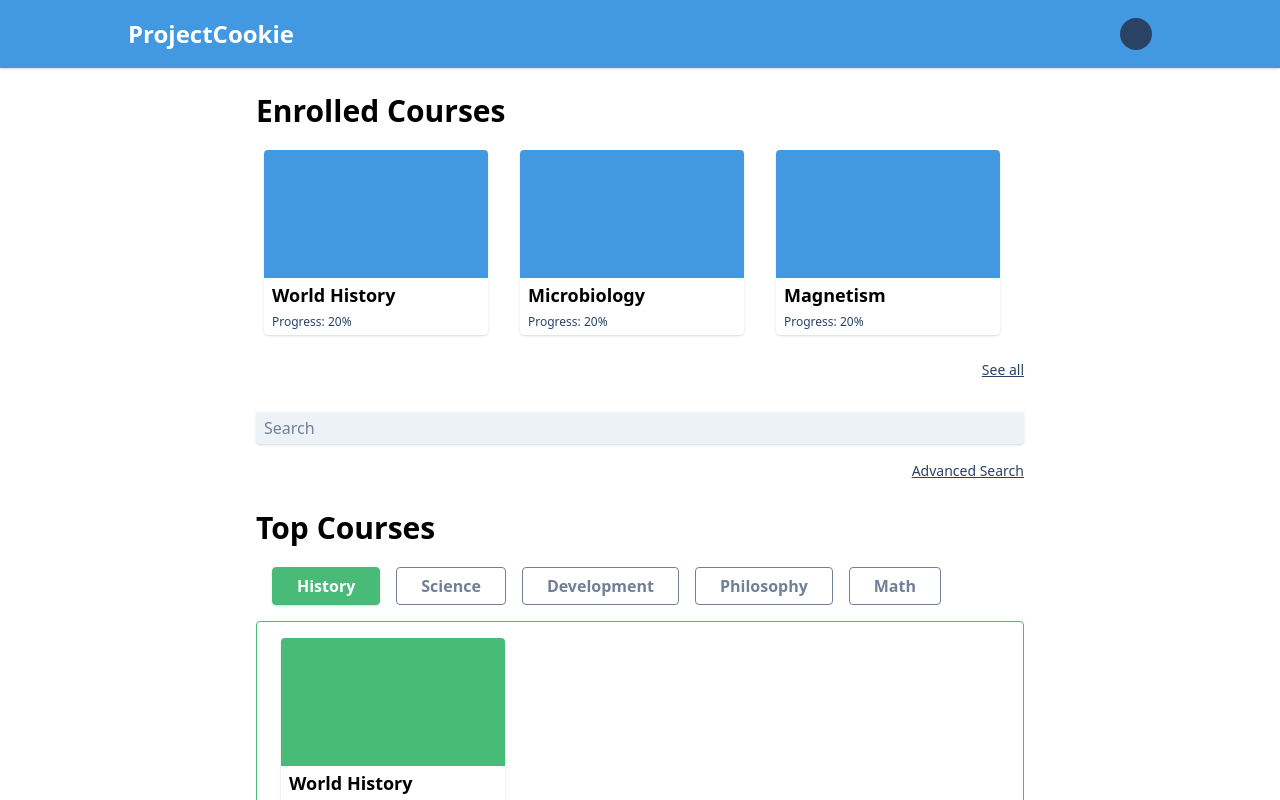
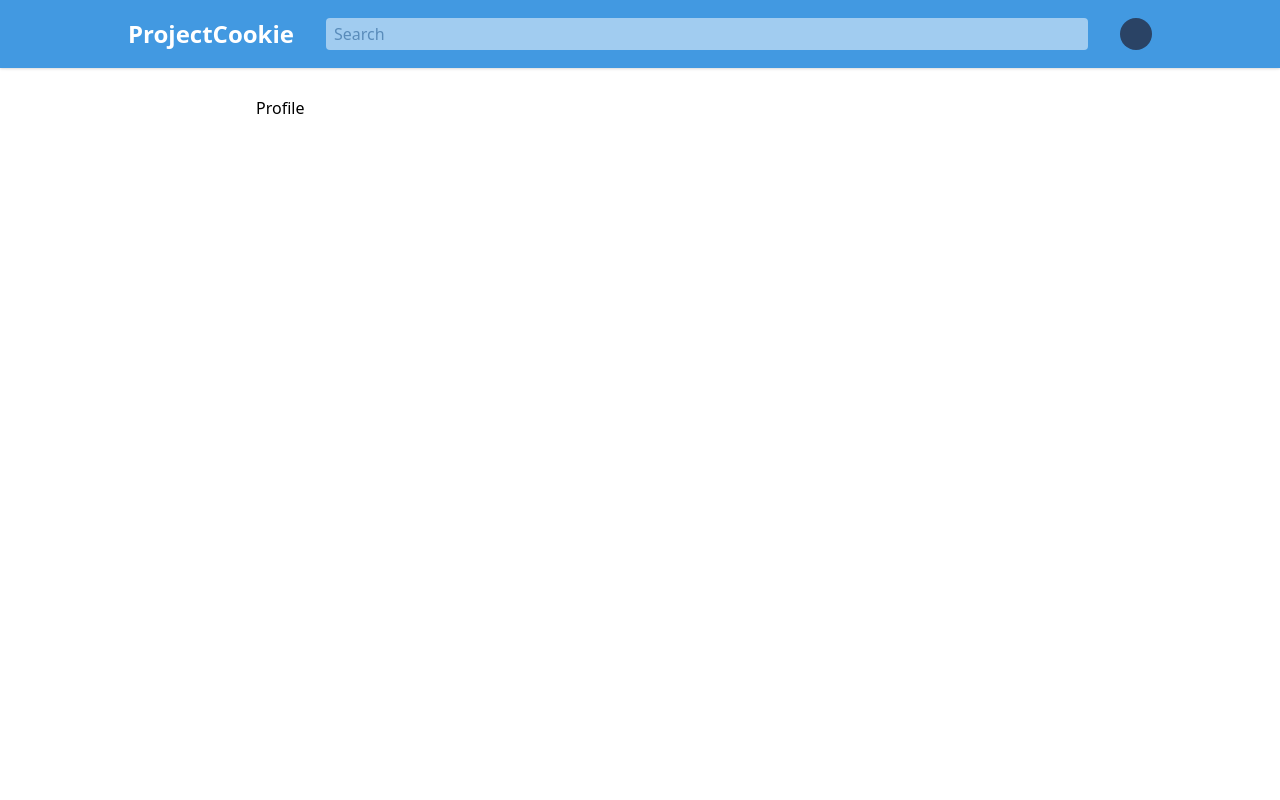
Before and after one commit to MaxMonteil/ProjectCookie, a Vue app in the folder client/: page /profile in a window 1280 px wide. Before the commit this address led to /. Shown: the top 800 px of the page. Built offline with nearby package versions, Linux system fonts and the light colour scheme.

Commit message:
feat: create and link to profile page

```diff
--- a/client/src/components/ui/TheHeader.vue
+++ b/client/src/components/ui/TheHeader.vue
@@ -18,7 +18,9 @@
       />
     </form>
 
-    <div class="w-8 h-8 p-4 bg-blue-900 rounded-full" />
+    <router-link :to="{ name: 'profile' }">
+      <div class="w-8 h-8 p-4 bg-blue-900 rounded-full" />
+    </router-link>
   </header>
 </template>
 
--- /dev/null
+++ b/client/src/pages/Profile.vue
@@ -0,0 +1,9 @@
+<template>
+  <h1>Profile</h1>
+</template>
+
+<script>
+export default {
+  name: 'Profile',
+}
+</script>
--- a/client/src/router/index.js
+++ b/client/src/router/index.js
@@ -4,6 +4,7 @@ import Home from '../pages/Home.vue'
 import Search from '../pages/Search.vue'
 import Course from '../pages/Course.vue'
 import Lesson from '../pages/Lesson.vue'
+import Profile from '../pages/Profile.vue'
 
 Vue.use(VueRouter)
 
@@ -37,6 +38,11 @@ const routes = [
     props: true,
   },
   {
+    path: '/profile',
+    name: 'profile',
+    component: Profile,
+  },
+  {
     // catch all route
     path: '*',
     redirect: { name: 'home' },
```
